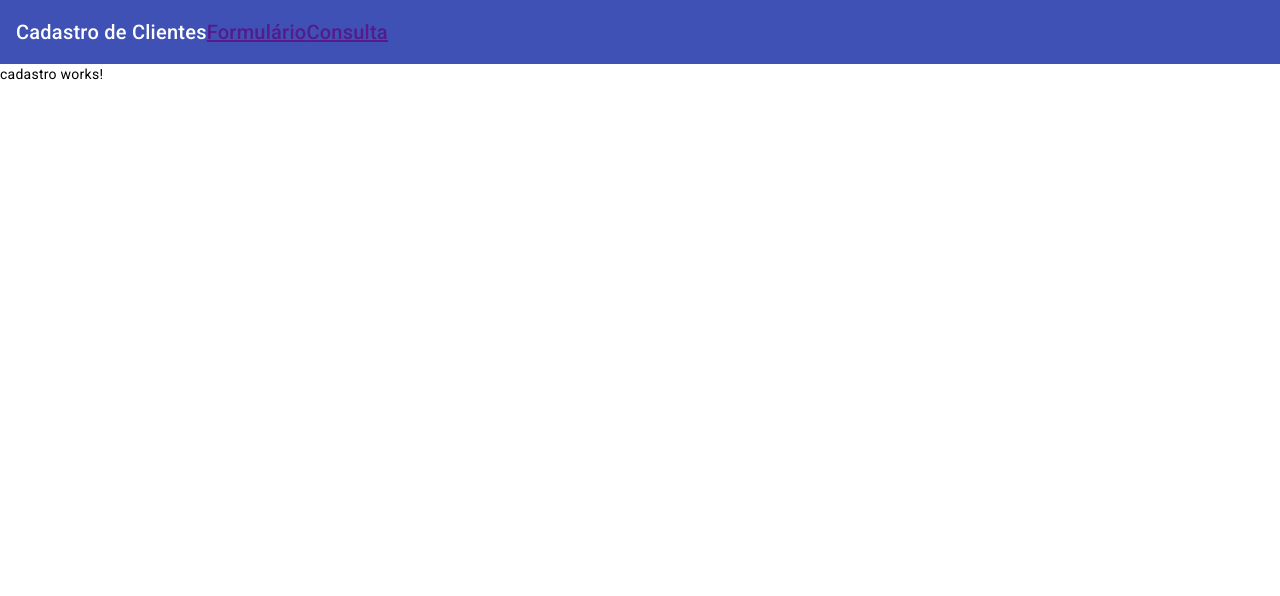
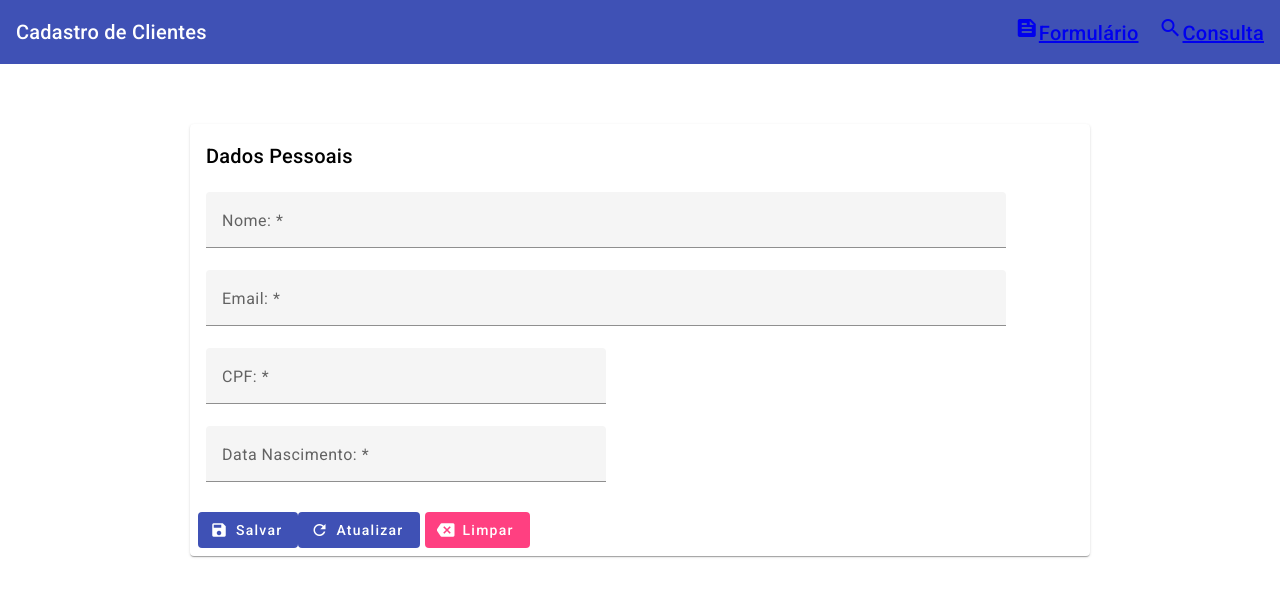
Before and after one commit to rafaelcloud83/crud-basico, an Angular app: page /cadastro in a window 1280 px wide. Shown: the top 596 px of the page. Built offline with nearby package versions, Linux system fonts and the light colour scheme.

Commit message:
criado página html de cadastro

```diff
--- a/package.json
+++ b/package.json
@@ -15,6 +15,7 @@
     "@angular/common": "^19.0.0",
     "@angular/compiler": "^19.0.0",
     "@angular/core": "^19.0.0",
+    "@angular/flex-layout": "^15.0.0-beta.42",
     "@angular/forms": "^19.0.0",
     "@angular/material": "^19.2.19",
     "@angular/platform-browser": "^19.0.0",
@@ -22,6 +23,7 @@
     "@angular/router": "^19.0.0",
     "rxjs": "~7.8.0",
     "tslib": "^2.3.0",
+    "uuid": "^11.0.2",
     "zone.js": "~0.15.0"
   },
   "devDependencies": {
--- a/src/app/app.component.html
+++ b/src/app/app.component.html
@@ -1,7 +1,7 @@
 <mat-toolbar color="primary">
   <span>Cadastro de Clientes</span>
   <span class="spacer"></span>
-  <a href="">Formulário</a>
-  <a href="">Consulta</a>
+  <a routerLink="/cadastro"><mat-icon fontIcon="feed"></mat-icon>Formulário</a>
+  <a routerLink="/consulta" class="ml-20"><mat-icon fontIcon="search"></mat-icon>Consulta</a>
 </mat-toolbar>
 <router-outlet></router-outlet>
--- a/src/app/app.component.scss
+++ b/src/app/app.component.scss
@@ -0,0 +1,3 @@
+.spacer {
+    flex: 1 1 auto;
+}
--- a/src/app/app.component.ts
+++ b/src/app/app.component.ts
@@ -1,10 +1,11 @@
 import { Component } from '@angular/core';
-import { RouterOutlet } from '@angular/router';
+import { RouterOutlet, RouterLink } from '@angular/router';
 import { MatToolbarModule } from '@angular/material/toolbar';
+import { MatIconModule } from '@angular/material/icon';
 
 @Component({
   selector: 'app-root',
-  imports: [RouterOutlet, MatToolbarModule],
+  imports: [RouterOutlet, RouterLink, MatToolbarModule, MatIconModule],
   templateUrl: './app.component.html',
   styleUrl: './app.component.scss'
 })
--- a/src/app/cadastro/cadastro.component.html
+++ b/src/app/cadastro/cadastro.component.html
@@ -1 +1,60 @@
-<p>cadastro works!</p>
+<div fxLayout="row" fxLayoutAlign="center">
+    <div fxLayout="column" fxFlex="900px">
+        <form class="mt-60" #clientesFrm="ngForm">
+            <mat-card>
+                <mat-card-header>
+                    <mat-card-title>Dados Pessoais</mat-card-title>
+                </mat-card-header>
+                <mat-card-content class="mt-20">
+                    <div fxLayout="row" fxLayoutAlign="start" fxLayoutGap="16px">
+                        <div fxLayout="column" fxFlex="800px">
+                            <mat-form-field class="full-width">
+                                <mat-label>Nome: *</mat-label>
+                                <input type="text" placeholder="Digite seu nome" matInput>
+                            </mat-form-field>
+                        </div>
+                    </div>
+                    <div fxLayout="row" fxLayoutAlign="start" fxLayoutGap="16px">
+                        <div fxLayout="column" fxFlex="800px">
+                            <mat-form-field class="full-width">
+                                <mat-label>Email: *</mat-label>
+                                <input type="email" placeholder="Digite seu email" matInput>
+                            </mat-form-field>
+                        </div>
+                    </div>
+                    <div fxLayout="row" fxLayoutAlign="start" fxLayoutGap="16px">
+                        <div fxLayout="column" fxFlex="400px">
+                            <mat-form-field class="full-width">
+                                <mat-label>CPF: *</mat-label>
+                                <input type="text" placeholder="Digite seu CPF" matInput>
+                            </mat-form-field>
+                        </div>
+                    </div>
+                    <div fxLayout="row" fxLayoutAlign="start" fxLayoutGap="16px">
+                        <div fxLayout="column" fxFlex="400px">
+                            <mat-form-field class="full-width">
+                                <mat-label>Data Nascimento: *</mat-label>
+                                <input type="text" placeholder="Digite sua data de nascimento" matInput>
+                            </mat-form-field>
+                        </div>
+                    </div>
+                </mat-card-content>
+                <mat-card-actions>
+                    <button mat-flat-button color="primary">
+                        <mat-icon fontIcon="save"></mat-icon>
+                            Salvar
+                    </button>
+                    <button mat-flat-button color="primary">
+                        <mat-icon fontIcon="refresh"></mat-icon>
+                            Atualizar
+                    </button>
+                    <button mat-flat-button color="accent" class="ml-5">
+                        <mat-icon fontIcon="backspace"></mat-icon>
+                            Limpar
+                    </button>
+                </mat-card-actions>
+            </mat-card>
+        </form>
+    </div>
+
+</div>
--- a/src/styles.scss
+++ b/src/styles.scss
@@ -2,3 +2,27 @@
 
 html, body { height: 100%; }
 body { margin: 0; font-family: Roboto, "Helvetica Neue", sans-serif; }
+
+.mt-20 {
+  margin-top: 20px;
+}
+
+.mt-40 {
+  margin-top: 40px;
+}
+
+.mt-60 {
+  margin-top: 60px;
+}
+
+.ml-5 {
+  margin-left: 5px;
+}
+
+.ml-20 {
+  margin-left: 20px;
+}
+
+.full-width {
+  width: 100%;
+}
```
Also changed, not shown: src/app/cadastro/cadastro.component.ts (+16 -1 lines), 1 other file (tests, documents, lock files or other folders).
